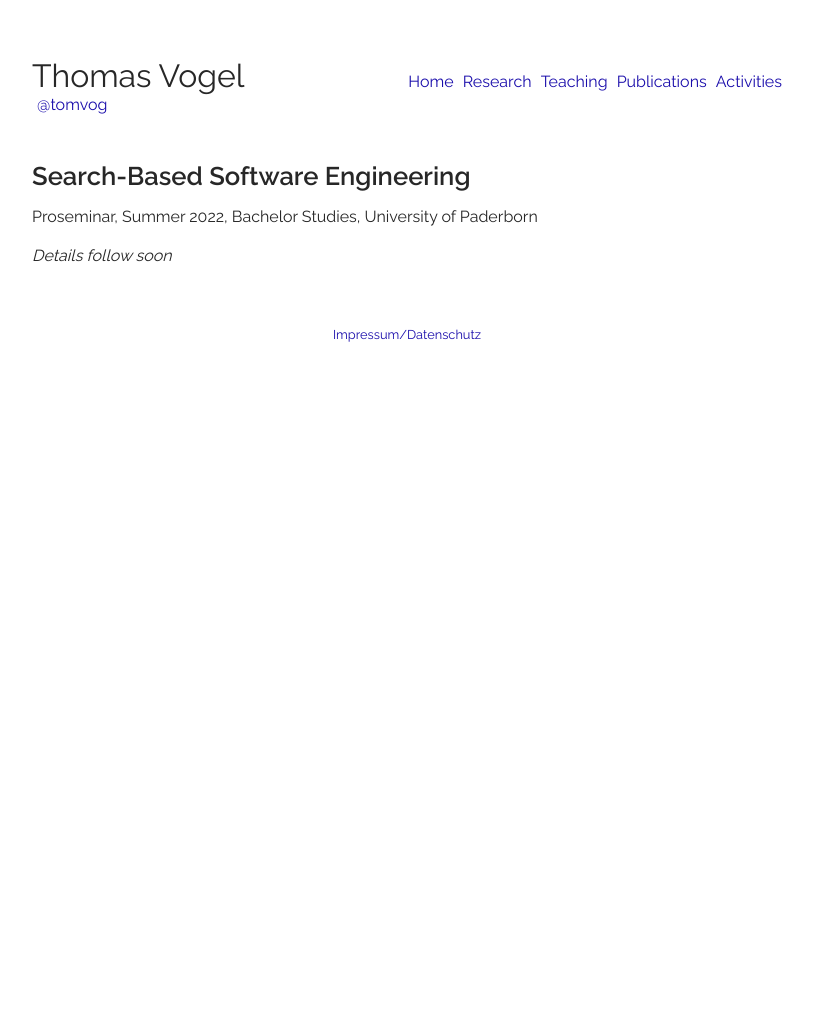
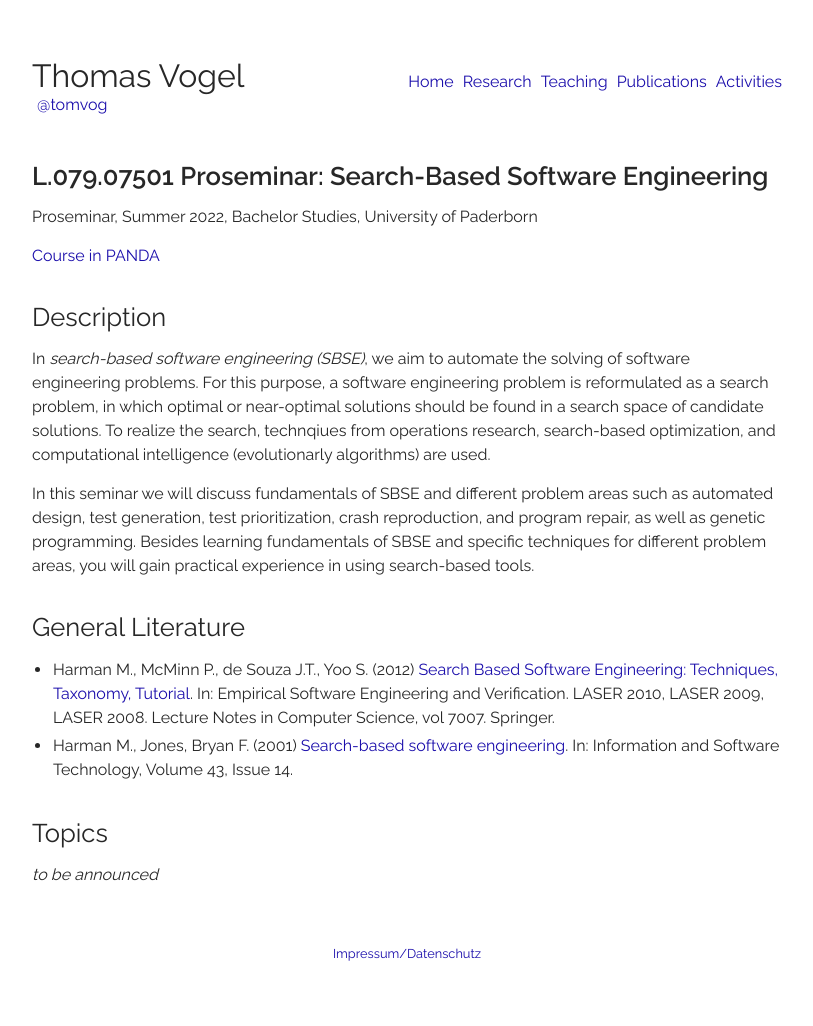
Before and after one commit to thomas-vogel/thomas-vogel.github.io, a Jekyll site: the page built from _pages/teaching/2022S-SBSE.md, in a window 1280 px wide. Shown: the whole page, without its empty margins (233-1046 px from the left). Built offline with Jekyll 4.4.1, drawn with Linux system fonts in a browser that asks for light colours; before the commit the page ends 900 px from its top, so only the background shows below that.

Commit message:
Add description of 2022 SBSE proseminar.

```diff
--- a/Gemfile
+++ b/Gemfile
@@ -1,3 +1,4 @@
 source 'https://rubygems.org'
 gem 'jekyll'
 gem 'jekyll-sitemap'
+gem 'webrick'
--- a/_pages/teaching/2022S-SBSE.md
+++ b/_pages/teaching/2022S-SBSE.md
@@ -1,9 +1,23 @@
 ---
-title: Search-Based Software Engineering
+title: L.079.07501 Proseminar&#58; Search-Based Software Engineering
 permalink: teaching/2022S-SBSE.html
 layout: page
 ---
 
 Proseminar, Summer 2022, Bachelor Studies, University of Paderborn
 
-_Details follow soon_
+[Course in PANDA](https://panda.uni-paderborn.de/course/view.php?id=33922){:target="_blank"}
+
+## Description
+In _search-based software engineering (SBSE)_, we aim to automate the solving of software engineering problems. For this purpose, a software engineering problem is reformulated as a search problem, in which optimal or near-optimal solutions should be found in a search space of candidate solutions. To realize the search, technqiues from operations research, search-based optimization, and computational intelligence (evolutionarly algorithms) are used.
+
+In this seminar we will discuss fundamentals of SBSE and different problem areas such as automated design, test generation, test prioritization, crash reproduction, and program repair, as well as genetic programming.
+Besides learning fundamentals of SBSE and specific techniques for different problem areas, you will gain practical experience in using search-based tools.
+
+
+## General Literature
+* Harman M., McMinn P., de Souza J.T., Yoo S. (2012) [Search Based Software Engineering: Techniques, Taxonomy, Tutorial](https://doi.org/10.1007/978-3-642-25231-0_1){:target="_blank"}. In: Empirical Software Engineering and Verification. LASER 2010, LASER 2009, LASER 2008. Lecture Notes in Computer Science, vol 7007. Springer.
+* Harman M., Jones, Bryan F. (2001) [Search-based software engineering](https://doi.org/10.1016/S0950-5849(01)00189-6){:target="_blank"}. In: Information and Software Technology, Volume 43, Issue 14.
+
+## Topics
+_to be announced_
```
Also changed, not shown: _pages/teaching/index.md (+3 -3 lines), 1 other file.
